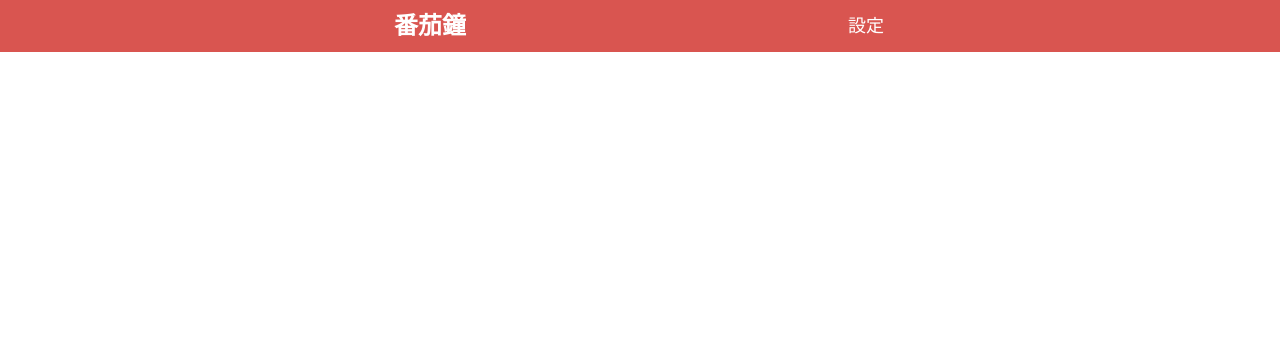
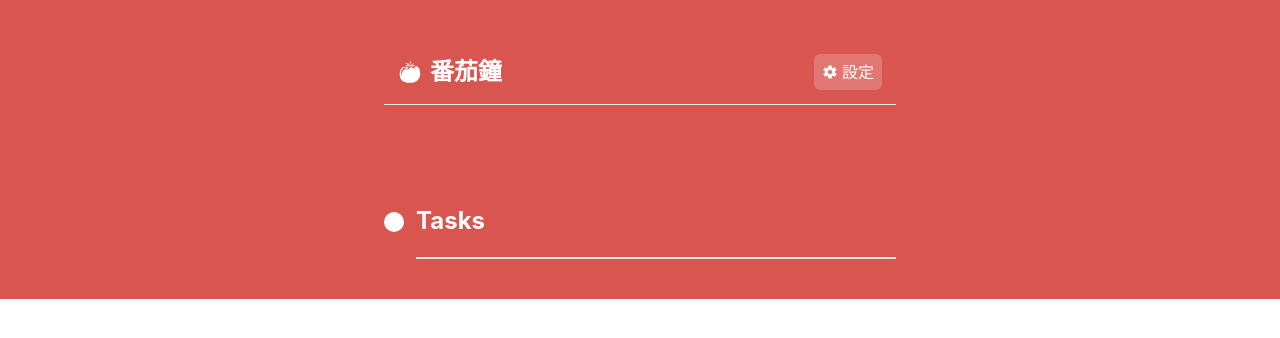
Before and after one commit to ALICE-YEN/pomodoro-with-todoist, a React (Create React App) app: page / in a window 1280 px wide. Shown: the top 338 px of the page. Built offline with nearby package versions, Linux system fonts and the light colour scheme.

Commit message:
feat: ui

```diff
--- a/package.json
+++ b/package.json
@@ -15,6 +15,7 @@
     "prettier": "^2.7.1",
     "react": "^18.2.0",
     "react-dom": "^18.2.0",
+    "react-icons": "^4.4.0",
     "react-scripts": "5.0.1",
     "tailwindcss": "^3.1.8",
     "web-vitals": "^2.1.4"
--- a/public/index.html
+++ b/public/index.html
@@ -2,14 +2,20 @@
 <html lang="en">
   <head>
     <meta charset="utf-8" />
-    <link rel="icon" href="%PUBLIC_URL%/favicon.ico" />
+    <link
+      rel="icon"
+      href="https://img.tukuppt.com/png_preview/00/28/30/CLJmCaJ2c4.jpg!/fw/780"
+    />
     <meta name="viewport" content="width=device-width, initial-scale=1" />
     <meta name="theme-color" content="#000000" />
     <meta
       name="description"
       content="Web site created using create-react-app"
     />
-    <link rel="apple-touch-icon" href="%PUBLIC_URL%/logo192.png" />
+    <link
+      rel="apple-touch-icon"
+      href="https://img.tukuppt.com/png_preview/00/28/30/CLJmCaJ2c4.jpg!/fw/780"
+    />
     <!--
       manifest.json provides metadata used when your web app is installed on a
       user's mobile device or desktop. See https://developers.google.com/web/fundamentals/web-app-manifest/
@@ -24,7 +30,7 @@
       work correctly both with client-side routing and a non-root public URL.
       Learn how to configure a non-root public URL by running `npm run build`.
     -->
-    <title>React App</title>
+    <title>番茄鐘</title>
   </head>
   <body>
     <noscript>You need to enable JavaScript to run this app.</noscript>
--- a/src/App.js
+++ b/src/App.js
@@ -1,11 +1,26 @@
+import { GiTomato } from 'react-icons/gi';
+import { IoMdSettings } from 'react-icons/io';
+import Task from './component/task';
+
 function App() {
   return (
-    <div className="flex justify-center bg-[#D95550]">
-      <div className="flex justify-between items-center min-w-[40%]">
-        <div className="text-white text-2xl font-bold p-2.5">番茄鐘</div>
-        <div className="text-white text-lg py-2 px-3">設定</div>
+    <>
+      <div className="flex justify-center bg-[#D95550] py-10">
+        <div className="flex justify-between items-center min-w-[40%] p-3.5 border-b">
+          <div className="flex items-center text-white text-2xl font-bold">
+            <GiTomato className="mr-2" />
+            番茄鐘
+          </div>
+          <div className="flex items-center text-white py-1.5 px-2 bg-[#FFFFFF33] rounded-md">
+            <IoMdSettings className="mr-1" />
+            設定
+          </div>
+        </div>
       </div>
-    </div>
+      <div className="flex justify-center bg-[#D95550] py-10">
+        <Task />
+      </div>
+    </>
   );
 }
 
--- /dev/null
+++ b/src/component/task.js
@@ -0,0 +1,14 @@
+function Task() {
+  return (
+    <>
+      <div className="flex items-center">
+        <div className="w-5 h-5 rounded-full bg-white mr-3"></div>
+        <div className="py-5 w-[480px] text-white text-2xl font-bold border-b-2 border-[##ffffff33]">
+          Tasks
+        </div>
+      </div>
+    </>
+  );
+}
+
+export default Task;
```
Also changed, not shown: 1 other file (tests, documents, lock files or other folders).
